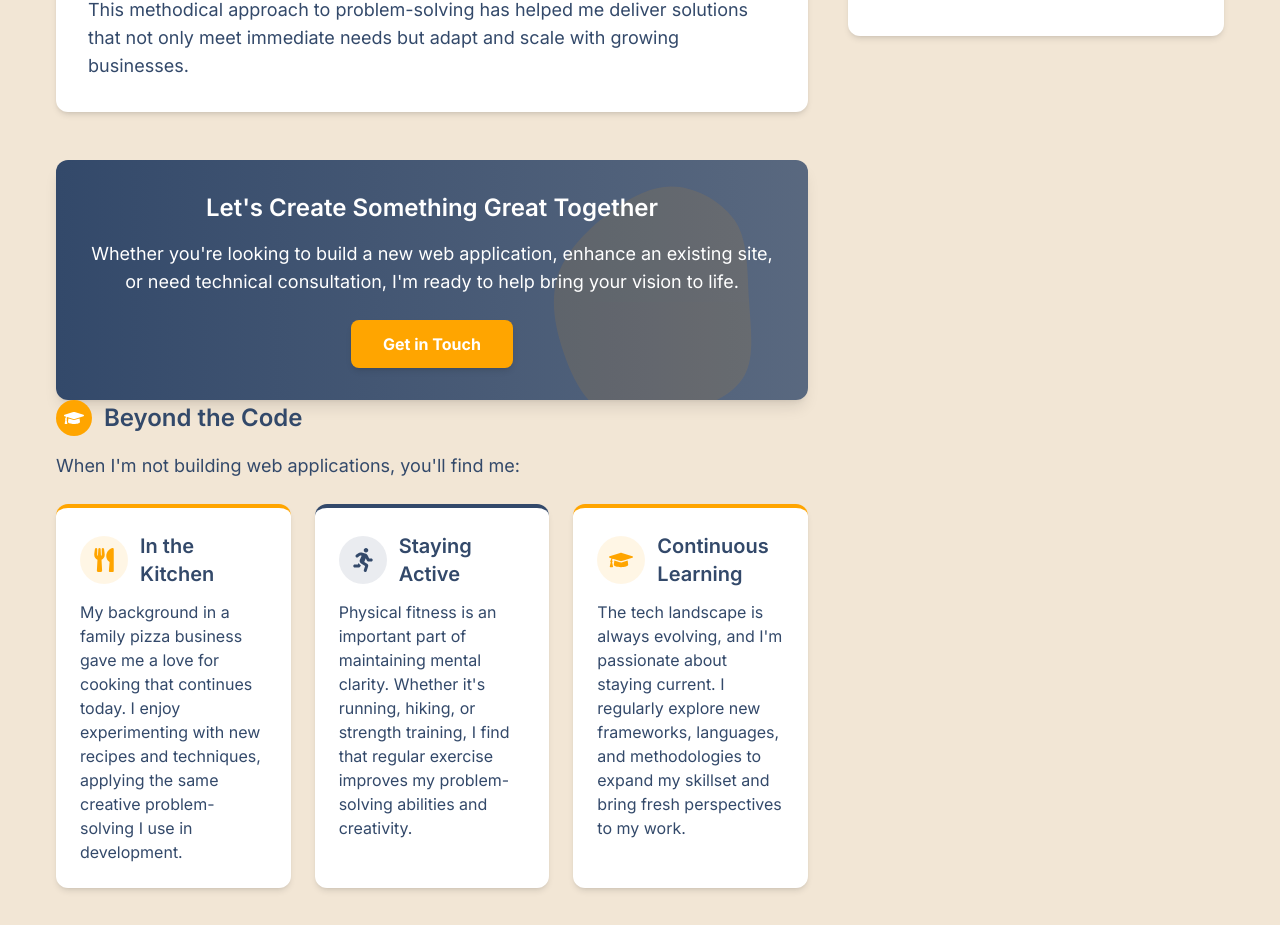
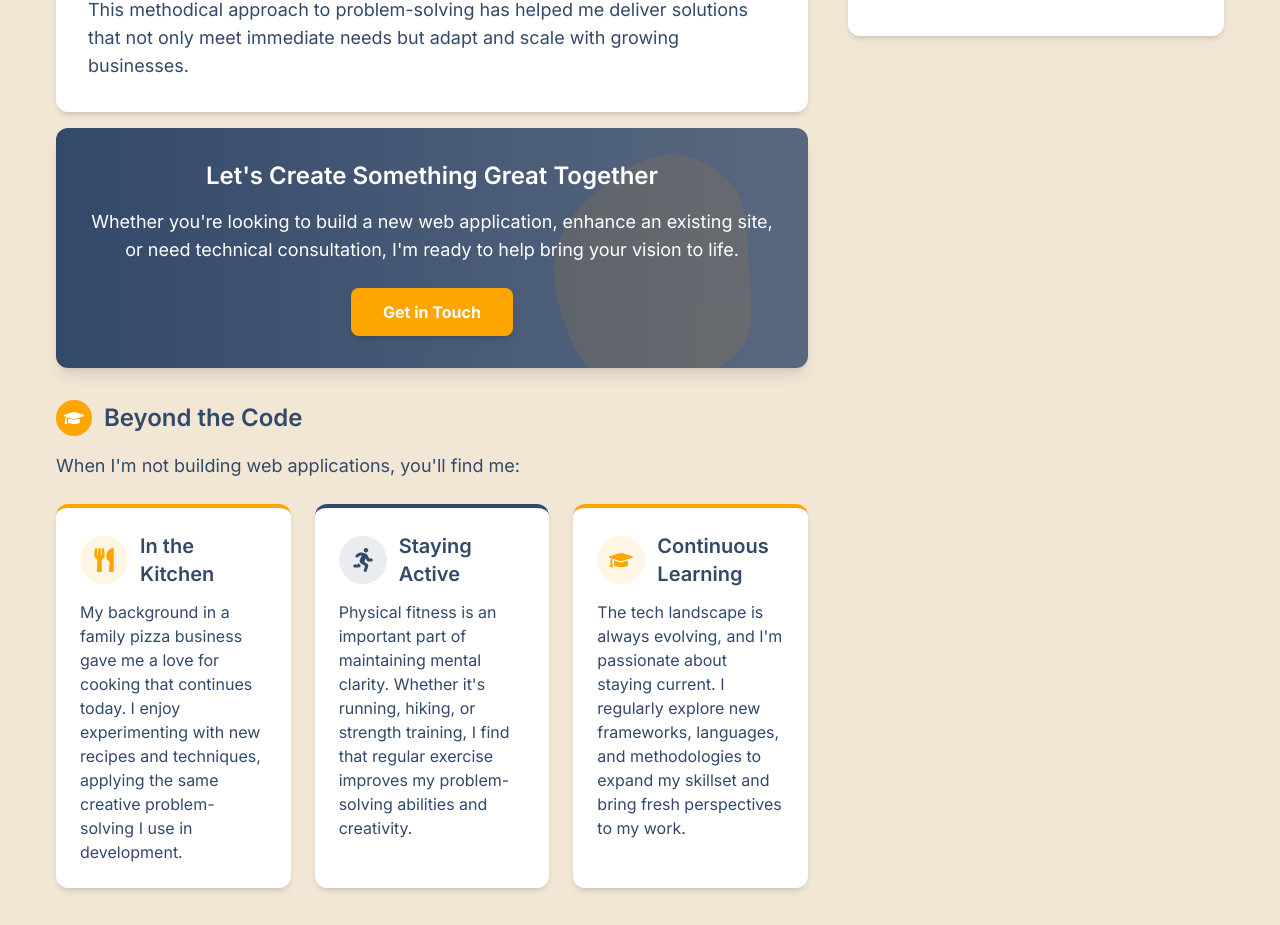
Before and after one commit to DylanJDombrowski/djd.next, a Next.js app: page /about in a window 1280 px wide. Shown: the part 1477-2402 px from the top of the page. Built offline with nearby package versions, Linux system fonts and the light colour scheme; no server answers.

Commit message:
one more about update

```diff
--- a/src/app/(site)/about/page.tsx
+++ b/src/app/(site)/about/page.tsx
@@ -213,7 +213,7 @@ export default function AboutPage() {
             </div>
 
             {/* Call to action */}
-            <div className="relative overflow-hidden bg-gradient-to-r from-navy to-navy/80 text-white p-8 rounded-xl shadow-lg">
+            <div className="relative overflow-hidden bg-gradient-to-r from-navy to-navy/80 text-white p-8 rounded-xl shadow-lg bottom-8">
               <div className="absolute top-0 right-0 opacity-10">
                 <svg width="300" height="300" viewBox="0 0 600 600" xmlns="http://www.w3.org/2000/svg">
                   <g transform="translate(300,300)">
```
